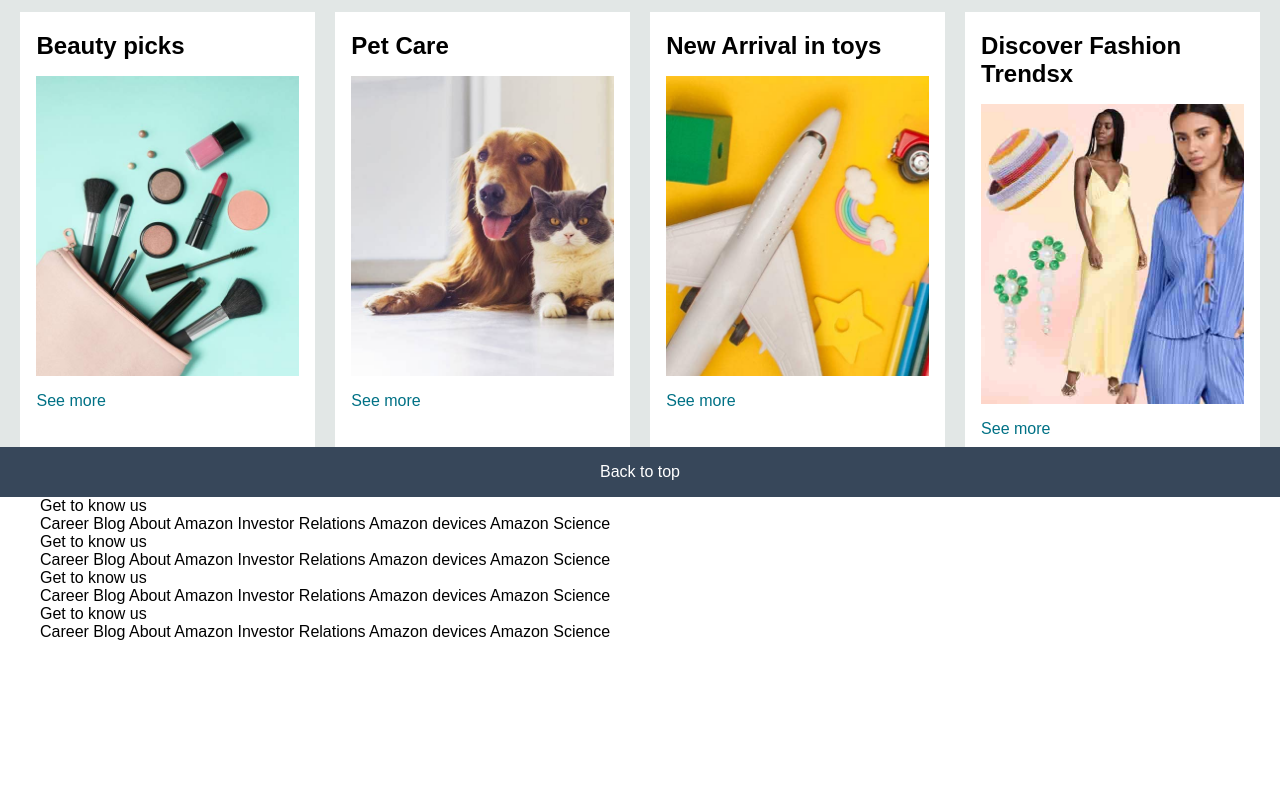
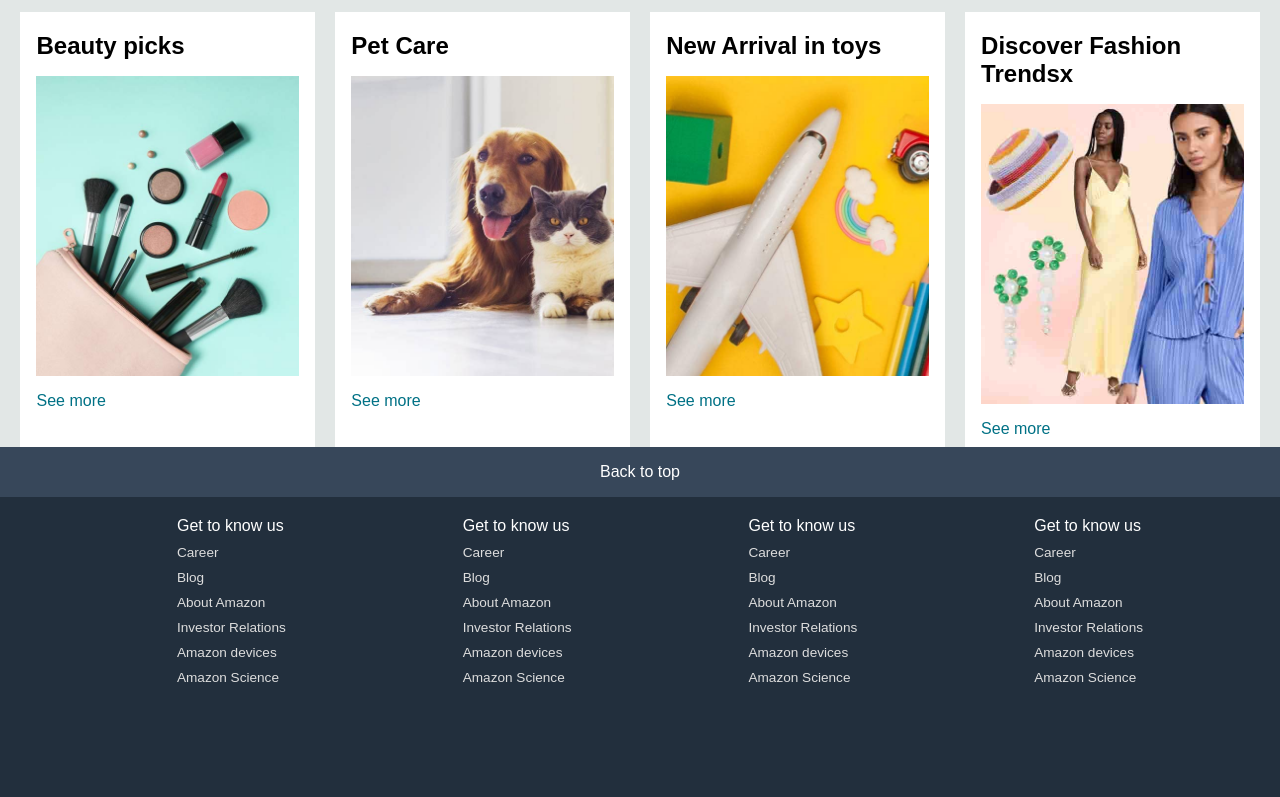
Before and after one commit to prajwalbutte/amazon-clone, a plain HTML site: page index.html in a window 1280 px wide. Shown: the part 903-1700 px from the top of the page. Before the commit the page ends 1544 px from the top, so only its background shows below. Drawn offline with Linux system fonts and the light colour scheme.

Commit message:
added style to panel2

```diff
--- a/style.css
+++ b/style.css
@@ -210,3 +210,23 @@ span{
     justify-content: center;
     align-items: center;
 }
+
+.foot-panel2{
+    background-color: #222f3d;
+    color: white;
+    height: 300px;
+    display: flex;
+    justify-content: space-evenly;
+
+}
+
+ul{
+    margin-top: 20px;
+}
+.foot-panel2 ul a {
+    display: block;
+    font-size: 0.85rem;
+    margin-top: 10px;
+    color: #DDDDDD;
+
+}
```
